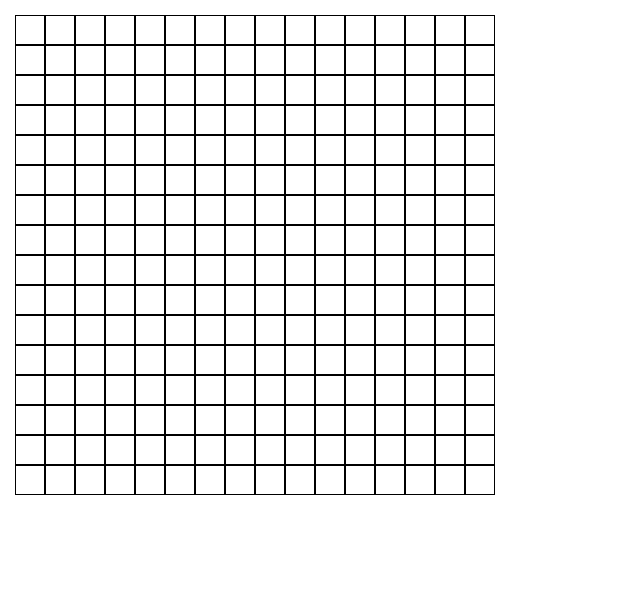
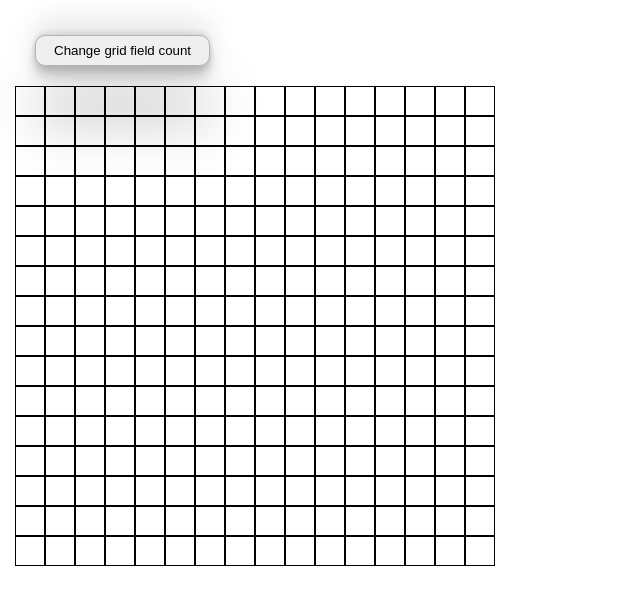
Before and after one commit to MLubeckis/Etch-A-Sketch, a plain HTML site: page index.html in a window 1280 px wide. Shown: the whole page, without its empty margins (0-640 px from the left). Drawn offline with Linux system fonts and the light colour scheme.

Commit message:
Added function to change the grid size

```diff
--- a/index.html
+++ b/index.html
@@ -7,6 +7,7 @@
     <title>Document</title>
 </head>
 <body>
+    <button id="setGridSize">Change grid field count</button>
     <div id="container">
 
     </div>
--- a/script.js
+++ b/script.js
@@ -1,12 +1,14 @@
 /** @type {HTMLDivElement} */
 
-function createGrid() {
+function createGrid(x) {
     const container = document.getElementById("container");
+    container.innerHTML = ""
 
-
-    function createCell() {
+    function createCell(x) {
         const cell = document.createElement("div");
         cell.setAttribute("class", "square");
+        cell.style.width = `${480 / x}px`
+        cell.style.height = `${480 / x}px`
         cell.addEventListener("mouseenter", function(){
             cell.style.backgroundColor = "#b1b1b1";
             cell.style.transition = "0s ease";
@@ -21,10 +23,11 @@ function createGrid() {
 
 
 
-    for (let i = 0; i<16; i++) {
-        container.appendChild(createCell());
-        for (let j = 0; j<15; j++){
-            container.appendChild(createCell());
+
+    for (let i = 0; i<x; i++) {
+        container.appendChild(createCell(x));
+        for (let j = 0; j<x-1; j++){
+            container.appendChild(createCell(x));
         }
     }
 
@@ -33,4 +36,13 @@ function createGrid() {
 
 }
 
-createGrid();
+createGrid(16);
+
+document.querySelector("#setGridSize").addEventListener("click", setGridSize);
+
+function setGridSize() {
+    let size = Number(prompt("Enter the grid size you want"));
+    if (size <= 100) {
+    createGrid(size);
+    } else {alert("Too Large, Will crash!")}
+}
--- a/style.css
+++ b/style.css
@@ -17,13 +17,21 @@ body * {
 }
 
 .square {
-    height: 30px;
-    width: 30px;
+    /* height: 30px;
+    width: 30px; */
     border: 1px solid black;
-    /* transition: .6s ease-in-out; */
 }
 
-/* .square:hover {
-    background-color: #b1b1b1;
-    transition: .2s ease-in-out;
-} */
+#setGridSize {
+    margin: 20px;
+    padding: 7px 18px;
+    border-radius: 10px;
+    border: .5px solid #b4b4b4;
+    box-shadow: rgba(0, 0, 0, 0.25) 0px 54px 55px, rgba(0, 0, 0, 0.12) 0px -12px 30px, rgba(0, 0, 0, 0.12) 0px 4px 6px, rgba(0, 0, 0, 0.17) 0px 12px 13px, rgba(0, 0, 0, 0.09) 0px -3px 5px;
+}
+
+#setGridSize:hover {
+    background-color: #b4b4b4;
+    outline: none;
+
+}
```
